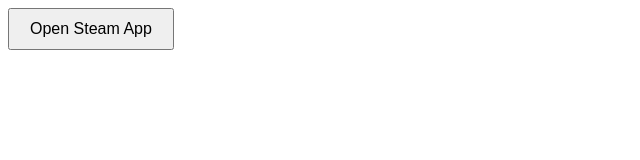
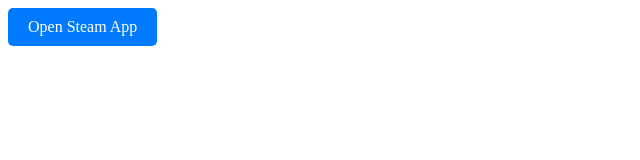
Before and after one commit to degensteppa/unityskins, a plain HTML site: page test.html in a window 1280 px wide. Shown: the whole page, without its empty margins (0-640 px from the left). Drawn offline with Linux system fonts and the light colour scheme.

Commit message:
111 marymount circle

```diff
--- a/test.html
+++ b/test.html
@@ -4,32 +4,36 @@
     <meta charset="UTF-8">
     <meta name="viewport" content="width=device-width, initial-scale=1.0">
     <title>Open Steam App</title>
+    <style>
+        /* Style the anchor like a button */
+        .steam-button {
+            display: inline-block;
+            padding: 10px 20px;
+            font-size: 16px;
+            background-color: #007bff;
+            color: white;
+            text-decoration: none;
+            border-radius: 5px;
+            text-align: center;
+            cursor: pointer;
+            border: none;
+        }
+
+        .steam-button:hover {
+            background-color: #0056b3;
+        }
+    </style>
 </head>
 <body>
 
-    <!-- Anchor tag that the button will trigger -->
-    <a href="steam://openurl/https://store.steampowered.com" id="steamLink" style="display:none;"></a>
-
-    <!-- Button that simulates the anchor link click -->
-    <button id="openSteamButton" style="padding: 10px 20px; font-size: 16px;">
+    <!-- Anchor link styled like a button -->
+    <a href="steam://openurl/https://store.steampowered.com" class="steam-button">
         Open Steam App
-    </button>
+    </a>
 
     <p id="fallbackMessage" style="display: none;">
         If the Steam app does not open, <a href="https://store.steampowered.com" target="_blank">click here</a> to visit the Steam store.
     </p>
 
-    <script>
-        document.getElementById("openSteamButton").addEventListener("click", function() {
-            // Trigger the hidden anchor link (which behaves like a hyperlink)
-            document.getElementById("steamLink").click();
-
-            // Display fallback message after 1 second
-            setTimeout(function() {
-                document.getElementById("fallbackMessage").style.display = 'block';
-            }, 1000);
-        });
-    </script>
-
 </body>
 </html>
```
